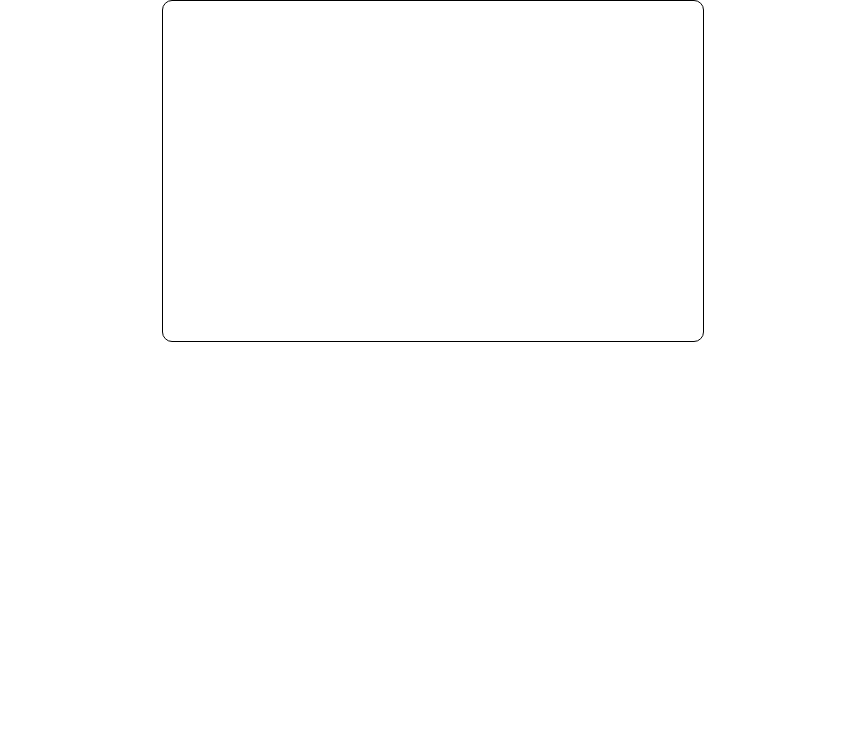
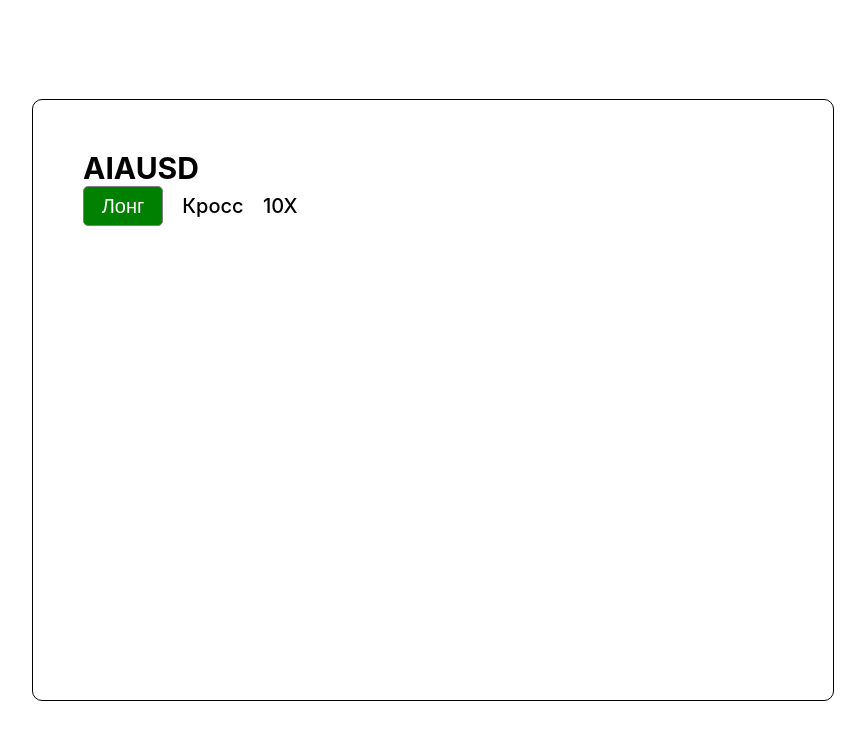
Before and after one commit to Cailycade15/kasian_panel_2, a React (Create React App) app: page / in a window 1280 px wide. Shown: the top 740 px of the page, without its empty margins (207-1072 px from the left). Built offline with nearby package versions, Linux system fonts and the light colour scheme; the HTML template or start-up script is replaced by a standard one.

Commit message:
Code First_Line left part(front-end)

```diff
--- a/public/index.html
+++ b/public/index.html
@@ -9,7 +9,7 @@
       name="description"
       content="Web site created using create-react-app"
     />
-    <link rel="apple-touch-icon" href="%PUBLIC_URL%/logo192.png" />
+    <link rel="apple-touch-icon" href="" />
     <!--
       manifest.json provides metadata used when your web app is installed on a
       user's mobile device or desktop. See https://developers.google.com/web/fundamentals/web-app-manifest/
--- a/src/App.css
+++ b/src/App.css
@@ -1,4 +1,6 @@
 .App {
+  width: 100%;
+  height: 100vh;
   display: flex;
   flex-direction: column;
   justify-content: center;
--- /dev/null
+++ b/src/components/First_Line/First_Line.module.css
@@ -0,0 +1,64 @@
+.first_line{
+    display: flex;
+    flex-direction: column;
+    justify-content: space-between;
+}
+
+.currency{
+    display: flex;
+    flex-direction: column;
+
+}
+
+.cur_name{
+
+    font-size: 30px;
+    font-weight: bold;
+}
+
+
+.cur_buttons{
+    display: flex;
+    gap: 10px;
+}
+
+.but_lng_shr{
+    display: block;
+    width: 80px;
+    height: 40px;
+    border: 1px solid gray;
+    border-radius: 5px;
+    padding: 5px;
+
+    color: white;
+    font-size: 20px;
+    font-weight: 300;
+}
+
+.but_shr{
+    background-color: red;
+}
+
+.but_lng{
+    background-color: green;
+}
+
+.just_text{
+    width: 80px;
+    height: 40px;
+    line-height: 40px;
+    color: black;
+    font-size: 20px;
+    font-weight: 500;
+    text-align: center;
+}
+
+.coefficient{
+    width: 20px;
+    height: 40px;
+    line-height: 40px;
+    color: black;
+    font-size: 20px;
+    font-weight: 500;
+    text-align: center;
+}
--- /dev/null
+++ b/src/components/First_Line/First_Line.tsx
@@ -0,0 +1,45 @@
+import React, {useRef, useState} from 'react';
+import cl from "./First_Line.module.css";
+
+
+function First_Line() {
+
+    const but = useRef<HTMLButtonElement | null>(null);
+
+    const change_Lng_Shr = (): void => {
+        if(but.current)
+        {
+            if(but.current.textContent == "Лонг"){
+                but.current.textContent = "Шорт";
+                but.current.classList.remove(cl.but_lng)
+                but.current.classList.add(cl.but_shr)
+            }
+            else{
+                but.current.textContent = "Лонг";
+                but.current.classList.remove(cl.but_shr)
+                but.current.classList.add(cl.but_lng)
+            }
+        }
+    }
+
+  return (
+    <div className={cl.first_line}>
+      <div className={cl.currency}>
+        <div className={cl.cur_name}>AIAUSD</div>
+
+        <div className={cl.cur_buttons}>
+            <button
+                className={`${cl.but_lng_shr} ${cl.but_lng}`}
+                onClick={() => change_Lng_Shr()}
+                ref = {but}
+            >Лонг</button>
+
+            <div className={cl.just_text}>Кросс</div>
+            <div className={cl.coefficient}>10X</div>
+        </div>
+      </div>
+    </div>
+  );
+}
+
+export default First_Line;
--- a/src/components/Panel/Panel.css
+++ /dev/null
@@ -1,7 +0,0 @@
-.box{
-    width: 500px;
-    height: 300px;
-    border: 1px solid black;
-    border-radius: 10px;
-    padding: 20px;
-}
--- /dev/null
+++ b/src/components/Panel/PanelComponent.module.css
@@ -0,0 +1,8 @@
+.box{
+    display: block;
+    width: 700px;
+    height: 500px;
+    border: 1px solid black;
+    border-radius: 10px;
+    padding: 50px;
+}
--- a/src/components/Panel/PanelComponent.tsx
+++ b/src/components/Panel/PanelComponent.tsx
@@ -1,10 +1,11 @@
 import React from 'react';
-import "./Panel.css";
+import cl from "./PanelComponent.module.css";
+import First_Line from '../First_Line/First_Line';
 
 function PanelComponent() {
   return (
-    <div className="box">
-
+    <div className={cl.box}>
+      <First_Line/>
     </div>
   );
 }
--- /dev/null
+++ b/src/declarations.d.ts
@@ -0,0 +1,4 @@
+declare module "*.module.css" {
+  const classes: { [key: string]: string };
+  export default classes;
+}
```
